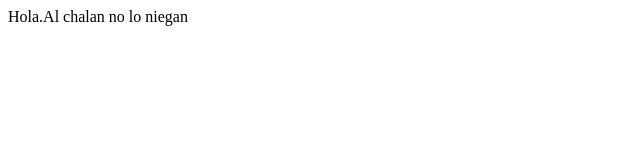
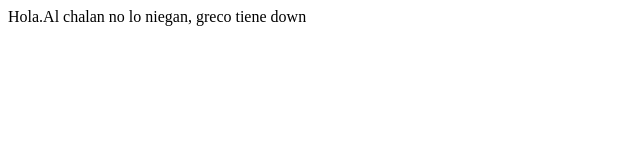
Before and after one commit to Deadnoob590/gitpractica, a plain HTML site: page index.html in a window 1280 px wide. Shown: the whole page, without its empty margins (0-640 px from the left). Drawn offline with Linux system fonts and the light colour scheme.

Commit message:
Cmabio en 2da rama

```diff
--- a/index.html
+++ b/index.html
@@ -4,7 +4,7 @@
 
    </head>
    <body>
-    <p> Hola.Al chalan no lo niegan</p>
+    <p> Hola.Al chalan no lo niegan, greco tiene down</p>
    </body>
 
    </html>
```
